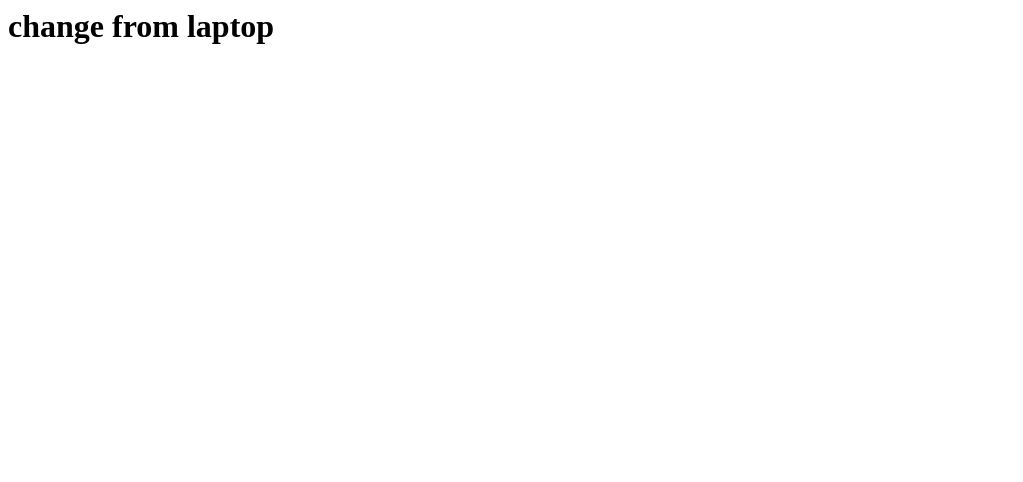
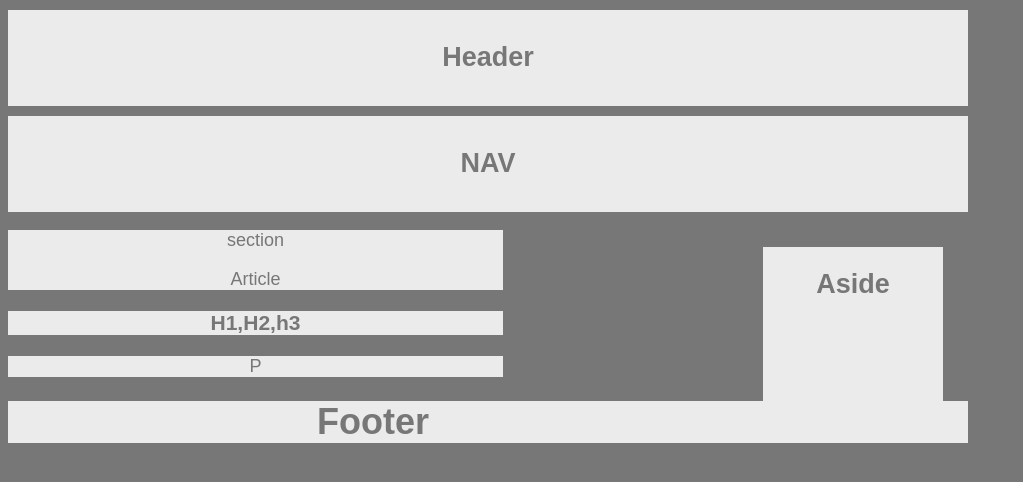
Before and after one commit to neskone1/HW-Wireframe, a plain HTML site: page HW-Wireframe-master/index.html in a window 1280 px wide. Shown: the whole page, without its empty margins (0-1023 px from the left). Drawn offline with Linux system fonts and the light colour scheme.

Commit message:
Add files via upload

```diff
--- a/HW-Wireframe-master/index.html
+++ b/HW-Wireframe-master/index.html
@@ -1,22 +1,46 @@
 <html>
-    <head></head>
-<nav></nav>
+
+<head>
+    <header>
+        <div>
+            <h2>Header</h2>
+        </div>
+    </header>
+
+    <nav>
+        <div>
+            <h2>NAV</h2>
+        </div>
+    </nav>
 
 
-<aside>
-   <h1></h1>
-</aside>
-<section>
-    <h2></h2>
-    <article>
-        <h3></h3>
-        <p></p>
-    </article>
-</section>
+    <link rel="stylesheet" href="style.css">
+
+</head>
+
+<body>
 
 
-<body>
-    <h1> change from laptop</h1>
+    <aside>
+        <h1>Aside</h1>
+    </aside>
+    <section class="section" id="section">
+        <p class="section">section</p>
+
+
+        <article>
+            <p>Article</p>
+            <h1> H1,H2,h3</h1>
+            <p>P</p>
+        </article>
+    </section>
+
+    <h1>Footer</h1>
+
+
+
+
+
 </body>
 
 
--- a/HW-Wireframe-master/style.css
+++ b/HW-Wireframe-master/style.css
@@ -1,31 +1,84 @@
 
-
+head {margin: 20px}
 Body
       {font-family: 'Arial', 'Helvetica Neue', Helvetica, sans-serif;
       color: #777;
       background: #777;
-       width: 960px;
-      font-size:18px }
+       width: 75%;
+      font-size:18px;
+      float: center;
+      width: '960px
 
-      Header {background: #ebebeb; }
 
-      nav { background: #ebebeb}
+          }
 
-      section{ background: #ebebeb}
+      Header {
+            background:#ebebeb;
+            text-align: center;
+            font-size: 18px;
+            color: #777
+            }
 
-      aside { background: #ebebeb}
 
-      footer { background: #ebebeb}
+
+
+
+
+       p { color:#777;
+
+      }
+
+       div {margin: 10px;
+            background-color:#ebebeb;
+            float: center;
+           padding: 10px;
+           align-self: center;
+
+
+      }
+      h1 {
+
+      }
+
+      nav {
+            background: #ebebeb;
+            text-align: center;
+            font-size: 18px;
+            float: center}
+
+      section{ background: #ebebeb;
+            ;
+
+      }
+
+      aside { background: #ebebeb;
+      float: right;
+       margin: 25px;
+      width: 180px;
+      height: 180px;}
+
+      footer {
+            margin: 10px;
+            background-color:#ebebeb;
+            float: center;
+           padding: 10px;
+           align-self: center;
+           text-align: center
+
+      }
 
       Article {
      color:#ebebeb;
-     background: #777}
+     background: #777;
+text-align: center}
 
      h1 {
-      color: #777;
-     background:#ebebeb}
+      color:#777;
+     background-color:#ebebeb;
+      text-align: center}
       p {
       color: #777;
-      background: #ebebeb}
+      background: #ebebeb;
+      text-align: center }
 
       section {Width:495px}
```
